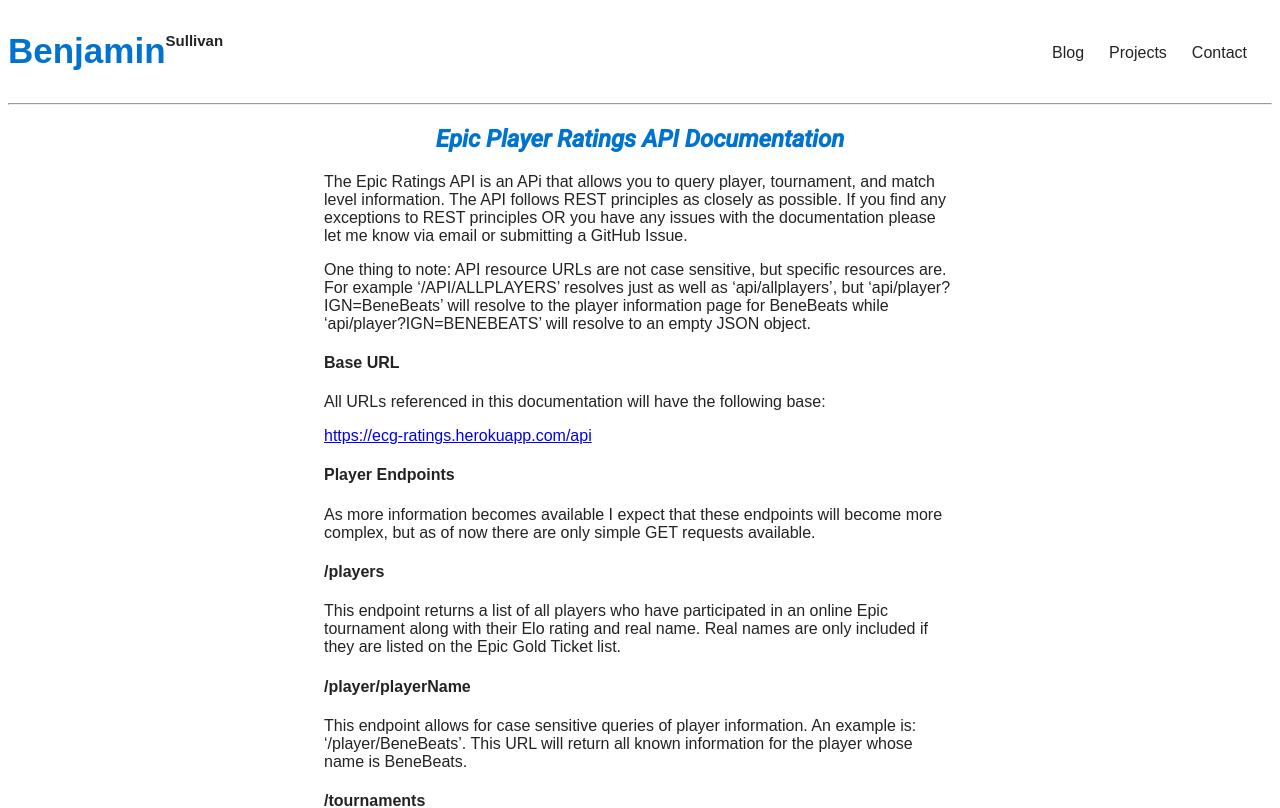
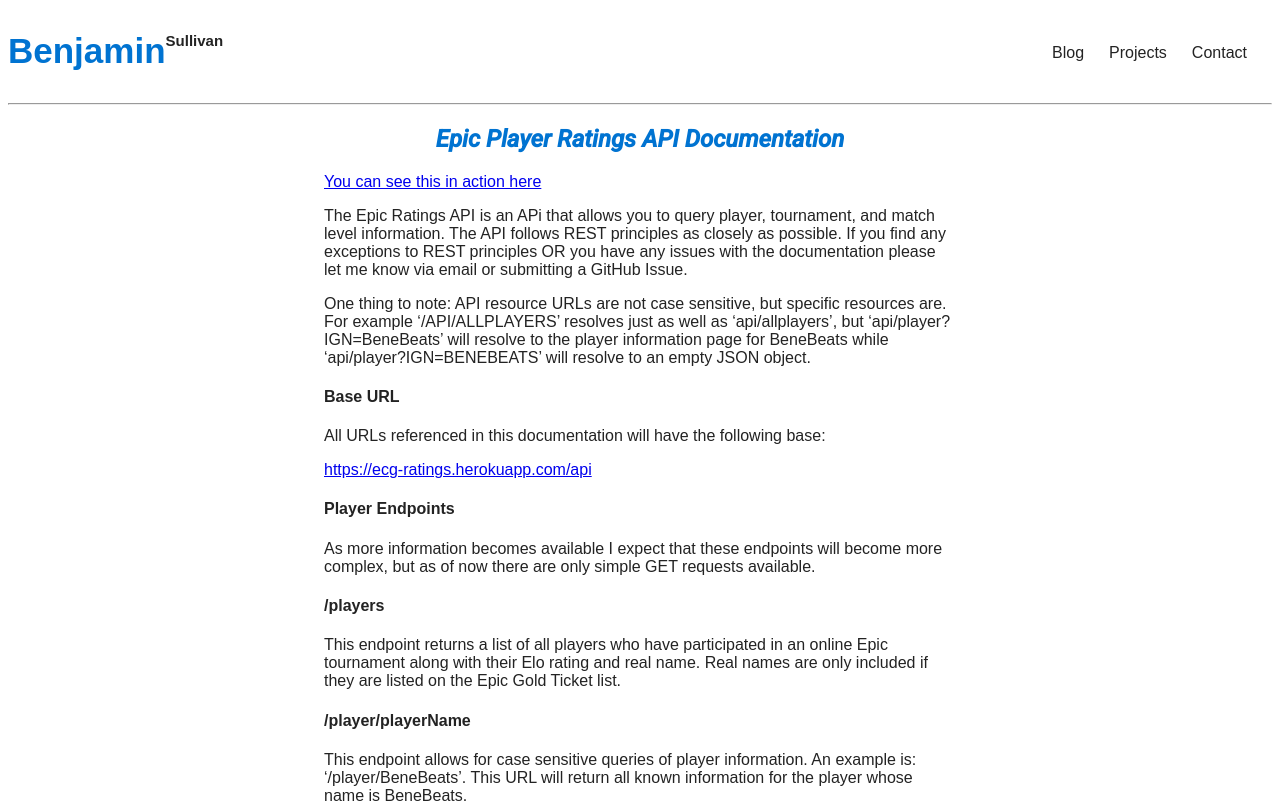
Before and after one commit to Goto15/Personal_Site, an Angular app: page /projects in a window 1280 px wide. Shown: the top 808 px of the page. Built offline with nearby package versions, Linux system fonts and the light colour scheme; a web font is replaced by a local one.

Commit message:
Setting up for Heroku deployment

```diff
--- a/src/app/projects/projects.component.html
+++ b/src/app/projects/projects.component.html
@@ -1,5 +1,10 @@
 <div class="projects-list">
     <h2>Epic Player Ratings API Documentation</h2>
+    <p>
+        <a href='Epic/'>
+            You can see this in action here
+        </a>
+    </p>
     <p>
         The Epic Ratings API is an APi that allows you to query player, tournament, and match level information. The API follows REST principles as closely as possible. If you find any exceptions to REST principles OR you have any issues with the documentation please let me know via email or submitting a GitHub Issue.
     </p>
```
Also changed, not shown: package.json (+11 -2 lines), server.js (added, +16 -0 lines), 2 other files (tests, documents, lock files or other folders).
